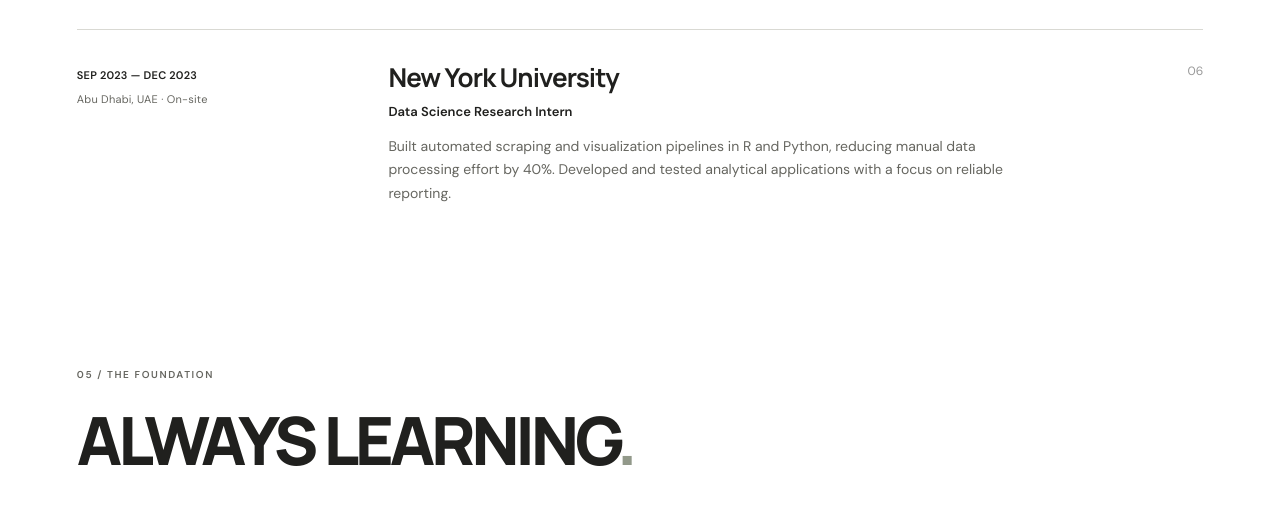
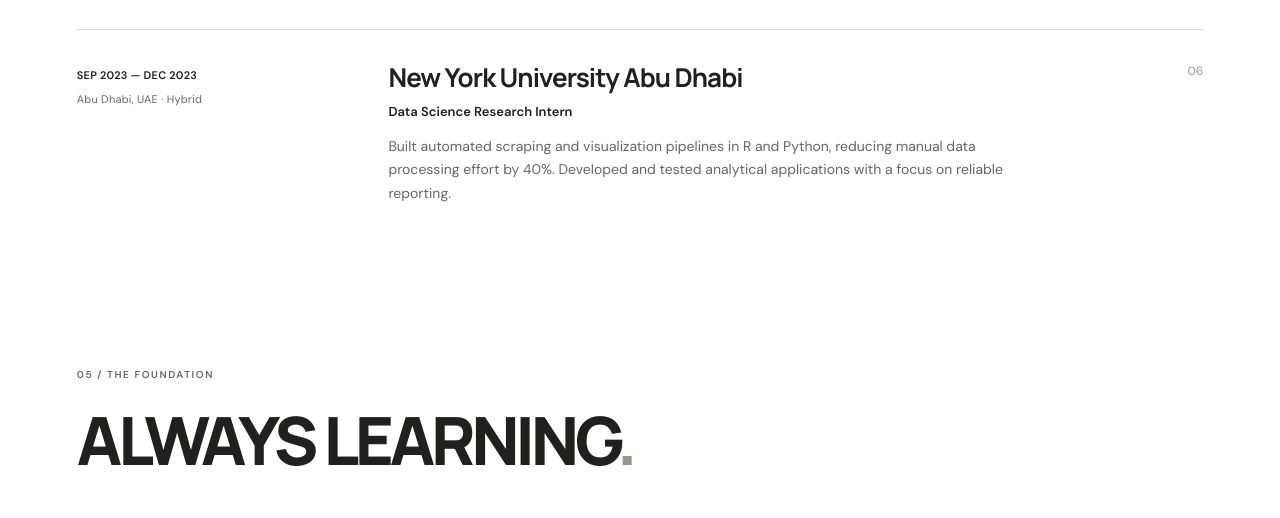
Before and after one commit to yaminisrijakoulury/yaminisrijakoulury.github.io, a plain HTML site: page index.html in a window 1280 px wide. Shown: the part 4308-4826 px from the top of the page. Drawn offline with Linux system fonts and the light colour scheme; a web font is replaced by a local one.

Commit message:
Update NYU Abu Dhabi experience name and hybrid location

```diff
--- a/index.html
+++ b/index.html
@@ -61,7 +61,7 @@
         <article class="job"><div class="job-date">JAN 2026 — MAY 2026<span>Bloomington, Indiana · On-site</span></div><div><h3>Indiana University</h3><p class="role">Research Assistant</p><p>Built an obstetric triage research model with Llama 3 8B, LoRA fine-tuning, and gated RAG. Achieved 94.0% Clinical Safety Accuracy and a 93.5% F1 score on the project evaluation, using a dataset of 788 patient scenarios.</p></div><span class="job-number">03</span></article>
         <article class="job"><div class="job-date">JUN 2025 — AUG 2025<span>Folsom, California · Remote</span></div><div><h3>Ikabit Inc.</h3><p class="role">Data Engineer Intern</p><p>Engineered a Python UDP pipeline and containerized ETL workflows with Docker and AWS. Optimized SQL queries to accelerate backend retrieval by 25% and converted 50+ web templates into dynamic PyQt5 layouts.</p></div><span class="job-number">04</span></article>
         <article class="job"><div class="job-date">MAR 2024 — JUL 2024<span>Abu Dhabi, UAE · On-site</span></div><div><h3>Emirates Steel Arkan</h3><p class="role">Data Analytics Intern</p><p>Cleaned and optimized Materials Management data for an ERP upgrade, increasing data precision by 20%. Integrated cloud platforms with SAP APIs and streamlined procurement workflows.</p></div><span class="job-number">05</span></article>
-        <article class="job"><div class="job-date">SEP 2023 — DEC 2023<span>Abu Dhabi, UAE · On-site</span></div><div><h3>New York University</h3><p class="role">Data Science Research Intern</p><p>Built automated scraping and visualization pipelines in R and Python, reducing manual data processing effort by 40%. Developed and tested analytical applications with a focus on reliable reporting.</p></div><span class="job-number">06</span></article>
+        <article class="job"><div class="job-date">SEP 2023 — DEC 2023<span>Abu Dhabi, UAE · Hybrid</span></div><div><h3>New York University Abu Dhabi</h3><p class="role">Data Science Research Intern</p><p>Built automated scraping and visualization pipelines in R and Python, reducing manual data processing effort by 40%. Developed and tested analytical applications with a focus on reliable reporting.</p></div><span class="job-number">06</span></article>
       </div>
     </section>
 
```
